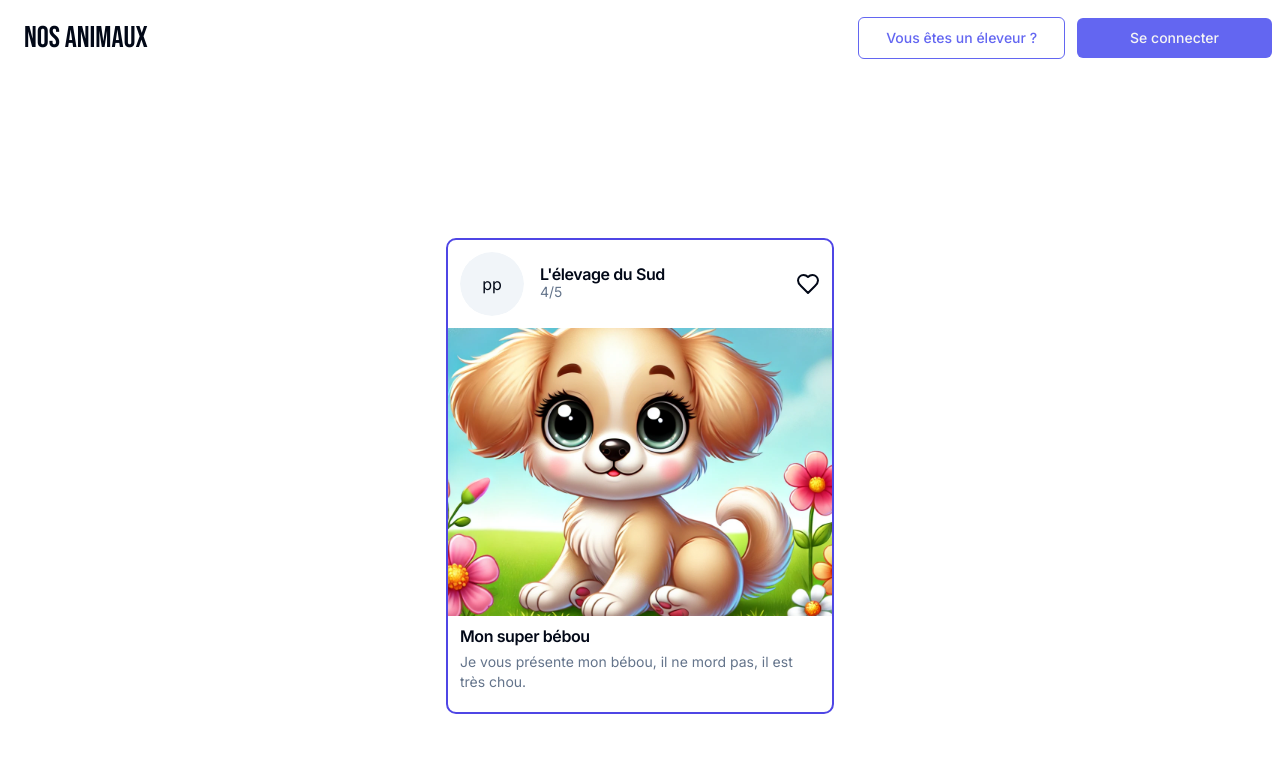
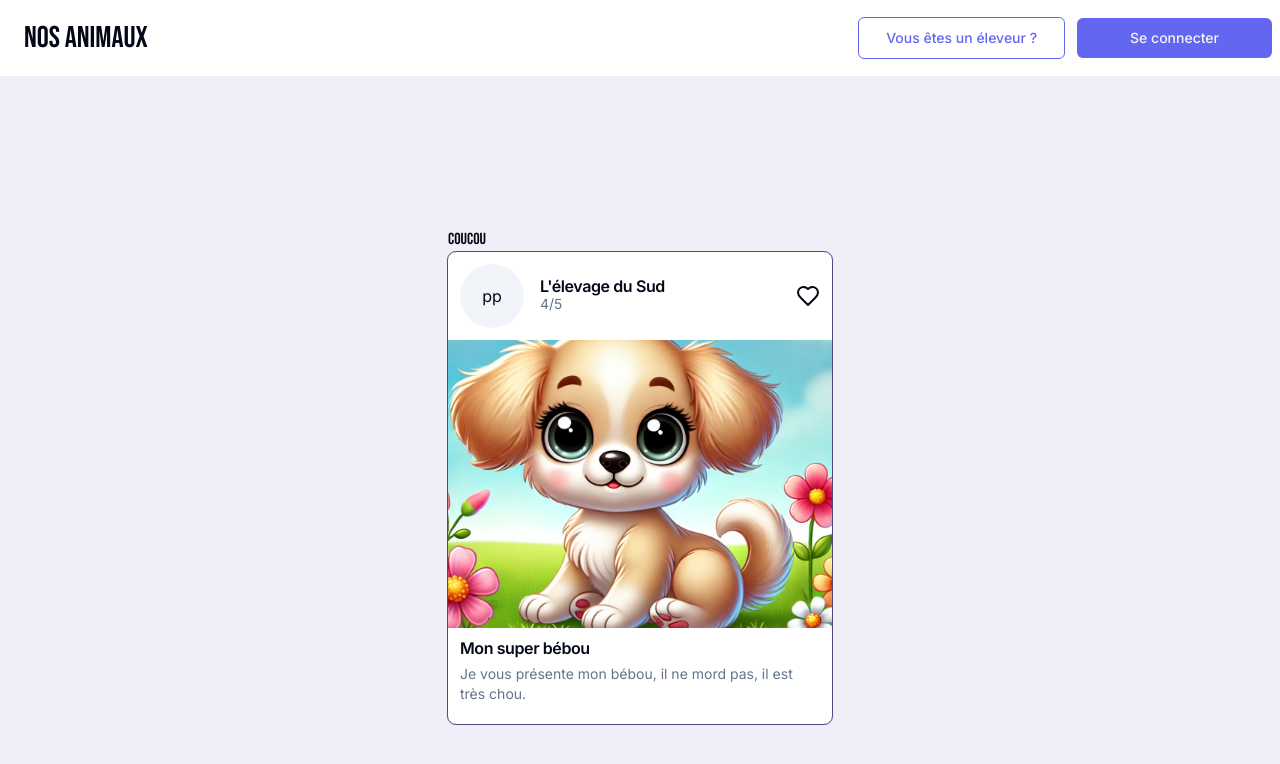
Before and after one commit to EmyLD/pets-app, a Next.js app: page / in a window 1280 px wide. Shown: the top 764 px of the page. Built offline with nearby package versions, Linux system fonts and the light colour scheme.

Commit message:
add color to tailwind, change abse layout for the home page

```diff
--- a/app/layout.tsx
+++ b/app/layout.tsx
@@ -17,9 +17,11 @@ export default function RootLayout({
 }>) {
   return (
     <html lang="en">
-      <body className={inter.className}>
+      <body className={`${inter.className}`}>
         <Header />
-        {children}
+        <main className=" bg-indigo-light  flex flex-wrap min-h-screen  items-center justify-center gap-x-10 gap-y-10 p-24">
+          {children}
+        </main>
       </body>
     </html>
   );
--- a/app/page.tsx
+++ b/app/page.tsx
@@ -1,8 +1,11 @@
 import Publication from "@/components/publication/Publication";
+import H2 from "@/components/ui/H2";
 
 export default function Home() {
   return (
-    <main className="flex flex-wrap min-h-screen  items-center justify-center gap-x-10 gap-y-10 p-24">
+    <>
+      <section>
+        <H2>cOUCOU</H2>
         <Publication
           avatarDesc="pp"
           avatarImg=""
@@ -12,6 +15,7 @@ export default function Home() {
           rating="4/5"
           description="Je vous présente mon bébou, il ne mord pas, il est très chou."
         />
-    </main>
+      </section>
+    </>
   );
 }
--- a/components/publication/Publication.tsx
+++ b/components/publication/Publication.tsx
@@ -21,9 +21,6 @@ type Props = {
   description: string;
 };
 
-// todo : contour violet hover récupérer couleur orange.
-// todo : ajouter un hook mediaquery pour ifMobile (div display none)
-
 export default function Publication({ ...props }: Props) {
   return (
     <Card className="w-96">
@@ -40,7 +37,7 @@ export default function Publication({ ...props }: Props) {
           <Heart />
         </button>
       </CardHeader>
-      <CardContent className="relative w-96 h-72 overflow-hidden">
+      <CardContent className="relative w-96 h-72 overflow-hidden hover:cursor-pointer">
         <Image
           src={props.petImg}
           fill={true}
--- /dev/null
+++ b/components/ui/H2.tsx
@@ -0,0 +1,13 @@
+import { ReactElement } from "react";
+
+import { Bebas_Neue } from "next/font/google";
+
+type Props = {
+  children: string;
+};
+
+const bebas = Bebas_Neue({ weight: ["400"], subsets: ["latin"] });
+
+export default function H2({ children }: Props): React.ReactElement {
+  return <h2 className={`${bebas.className}`}>{children}</h2>;
+}
--- a/components/ui/card.tsx
+++ b/components/ui/card.tsx
@@ -9,7 +9,7 @@ const Card = React.forwardRef<
   <div
     ref={ref}
     className={cn(
-      "rounded-lg  outline outline-2 outline-indigo-600 bg-card text-card-foreground shadow-sm hover:outline-",
+      "rounded-lg  outline outline-1 outline-indigo-dark bg-card text-card-foreground shadow-sm hover:outline-orange",
       className
     )}
     {...props}
--- a/tailwind.config.ts
+++ b/tailwind.config.ts
@@ -61,6 +61,7 @@ const config = {
         "indigo-light": "#f0eff7",
         "indigo-light-hover": "#e9e7f3",
         "indigo-light-active": "#d1cee6",
+        orange: "#F5BD84",
       },
       borderRadius: {
         lg: "var(--radius)",
```
Lines whose indentation alone changed are shown as unchanged.
